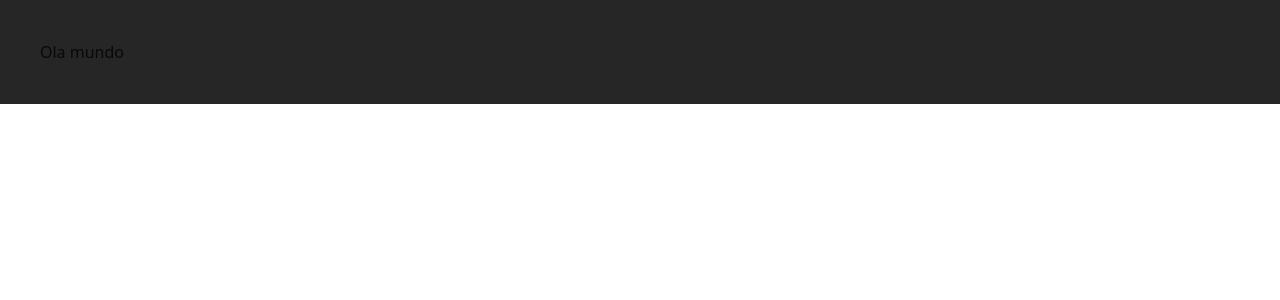
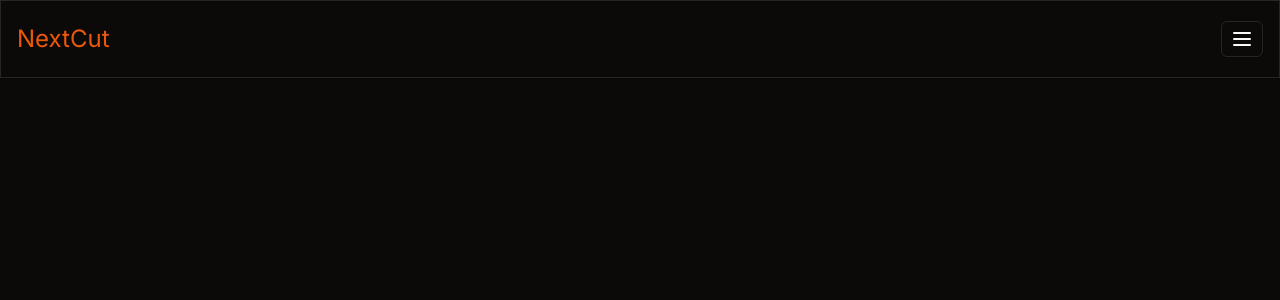
Before and after one commit to RafaGms/BarberShop, a Next.js app: page / in a window 1280 px wide. Shown: the top 300 px of the page. Built offline with nearby package versions, Linux system fonts and the light colour scheme.

Commit message:
feat: add header component

```diff
--- a/package.json
+++ b/package.json
@@ -48,6 +48,8 @@
     "date-fns": "^3.6.0",
     "embla-carousel-react": "^8.1.5",
     "input-otp": "^1.2.4",
+    "lucide": "^0.395.0",
+    "lucide-react": "^0.395.0",
     "next": "14.2.4",
     "next-themes": "^0.3.0",
     "react": "^18",
--- /dev/null
+++ b/src/app/(home)/page.tsx
@@ -0,0 +1,9 @@
+import Header from "../_components/header";
+
+export default function Home() {
+  return (
+    <div>
+      <Header />
+    </div>
+  );
+}
--- /dev/null
+++ b/src/app/_components/header.tsx
@@ -0,0 +1,64 @@
+import { Card, CardContent, CardHeader } from "./ui/card";
+import { Button } from "./ui/button"
+import { Input } from "./ui/input"
+import { Label } from "./ui/label"
+import {
+   Sheet,
+   SheetClose,
+   SheetContent,
+   SheetDescription,
+   SheetFooter,
+   SheetHeader,
+   SheetTitle,
+   SheetTrigger,
+} from "./ui/sheet"
+import { Menu } from 'lucide-react';
+
+const Header = () => {
+   return (
+      <Card className="rounded-none">
+         <CardContent className="px-4 py-5  justify-between flex flex-row items-center">
+            <div>
+               <h1 className="text-primary  text-2xl">NextCut</h1>
+            </div>
+
+            <div>
+               <Sheet>
+                  <SheetTrigger>
+                     <Button variant={"outline"} className="px-2"><Menu /></Button>
+                  </SheetTrigger>
+                  <SheetContent>
+                     <SheetHeader>
+                        <SheetTitle>Edit profile</SheetTitle>
+                        <SheetDescription>
+                           Make changes to your profile here. Click save when you're done.
+                        </SheetDescription>
+                     </SheetHeader>
+                     <div className="grid gap-4 py-4">
+                        <div className="grid grid-cols-4 items-center gap-4">
+                           <Label htmlFor="name" className="text-right">
+                              Name
+                           </Label>
+                           <Input id="name" value="Pedro Duarte" className="col-span-3" />
+                        </div>
+                        <div className="grid grid-cols-4 items-center gap-4">
+                           <Label htmlFor="username" className="text-right">
+                              Username
+                           </Label>
+                           <Input id="username" value="@peduarte" className="col-span-3" />
+                        </div>
+                     </div>
+                     <SheetFooter>
+                        <SheetClose asChild>
+                           <Button type="submit">Save changes</Button>
+                        </SheetClose>
+                     </SheetFooter>
+                  </SheetContent>
+               </Sheet>
+            </div>
+         </CardContent>
+      </Card>
+   );
+}
+
+export default Header;
--- a/src/app/globals.css
+++ b/src/app/globals.css
@@ -2,74 +2,60 @@
 @tailwind components;
 @tailwind utilities;
 
+
 @layer base {
   :root {
-      --background: 0 0% 100%;
-      --foreground: 240 10% 3.9%;
-
-      --card: 0 0% 100%;
-      --card-foreground: 240 10% 3.9%;
-
-      --popover: 0 0% 100%;
-      --popover-foreground: 240 10% 3.9%;
-
-      --primary: 240 5.9% 10%;
-      --primary-foreground: 0 0% 98%;
-
-      --secondary: 240 4.8% 95.9%;
-      --secondary-foreground: 240 5.9% 10%;
-
-      --muted: 240 4.8% 95.9%;
-      --muted-foreground: 240 3.8% 46.1%;
-
-      --accent: 240 4.8% 95.9%;
-      --accent-foreground: 240 5.9% 10%;
-
-      --destructive: 0 84.2% 60.2%;
-      --destructive-foreground: 0 0% 98%;
-
-      --border: 240 5.9% 90%;
-      --input: 240 5.9% 90%;
-      --ring: 240 10% 3.9%;
-
+    --background: 20 14.3% 4.1%;
+    --foreground: 60 9.1% 97.8%;
+    --card: 20 14.3% 4.1%;
+    --card-foreground: 60 9.1% 97.8%;
+    --popover: 20 14.3% 4.1%;
+    --popover-foreground: 60 9.1% 97.8%;
+    --primary: 20.5 90.2% 48.2%;
+    --primary-foreground: 60 9.1% 97.8%;
+    --secondary: 12 6.5% 15.1%;
+    --secondary-foreground: 60 9.1% 97.8%;
+    --muted: 12 6.5% 15.1%;
+    --muted-foreground: 24 5.4% 63.9%;
+    --accent: 12 6.5% 15.1%;
+    --accent-foreground: 60 9.1% 97.8%;
+    --destructive: 0 72.2% 50.6%;
+    --destructive-foreground: 60 9.1% 97.8%;
+    --border: 12 6.5% 15.1%;
+    --input: 12 6.5% 15.1%;
     --radius: 0.5rem;
+    --ring: 20.5 90.2% 48.2%;
   }
 
   .dark {
-      --background: 240 10% 3.9%;
-      --foreground: 0 0% 98%;
-
-      --card: 240 10% 3.9%;
-      --card-foreground: 0 0% 98%;
-
-      --popover: 240 10% 3.9%;
-      --popover-foreground: 0 0% 98%;
-
-      --primary: 0 0% 98%;
-      --primary-foreground: 240 5.9% 10%;
-
-      --secondary: 240 3.7% 15.9%;
-      --secondary-foreground: 0 0% 98%;
-
-      --muted: 240 3.7% 15.9%;
-      --muted-foreground: 240 5% 64.9%;
-
-      --accent: 240 3.7% 15.9%;
-      --accent-foreground: 0 0% 98%;
-
-      --destructive: 0 62.8% 30.6%;
-      --destructive-foreground: 0 0% 98%;
-
-      --border: 240 3.7% 15.9%;
-      --input: 240 3.7% 15.9%;
-      --ring: 240 4.9% 83.9%;
+    --background: 20 14.3% 4.1%;
+    --foreground: 60 9.1% 97.8%;
+    --card: 20 14.3% 4.1%;
+    --card-foreground: 60 9.1% 97.8%;
+    --popover: 20 14.3% 4.1%;
+    --popover-foreground: 60 9.1% 97.8%;
+    --primary: 20.5 90.2% 48.2%;
+    --primary-foreground: 60 9.1% 97.8%;
+    --secondary: 12 6.5% 15.1%;
+    --secondary-foreground: 60 9.1% 97.8%;
+    --muted: 12 6.5% 15.1%;
+    --muted-foreground: 24 5.4% 63.9%;
+    --accent: 12 6.5% 15.1%;
+    --accent-foreground: 60 9.1% 97.8%;
+    --destructive: 0 72.2% 50.6%;
+    --destructive-foreground: 60 9.1% 97.8%;
+    --border: 12 6.5% 15.1%;
+    --input: 12 6.5% 15.1%;
+    --ring: 20.5 90.2% 48.2%;
   }
 }
+
 
 @layer base {
   * {
     @apply border-border;
   }
+
   body {
     @apply bg-background text-foreground;
   }
--- a/src/app/layout.tsx
+++ b/src/app/layout.tsx
@@ -16,7 +16,7 @@ export default function RootLayout({
 }>) {
   return (
     <html lang="en">
-      <body className="">{children}</body>
+      <body className={`${inter.className} dark`}>{children}</body>
     </html>
   );
 }
--- a/src/app/page.tsx
+++ /dev/null
@@ -1,5 +0,0 @@
-export default function Home() {
-  return (
-    <h1 className="p-10 w-full bg-neutral-800">Ola mundo</h1>
-  );
-}
```
Also changed, not shown: 1 other file (tests, documents, lock files or other folders). Lines whose indentation alone changed are shown as unchanged.
